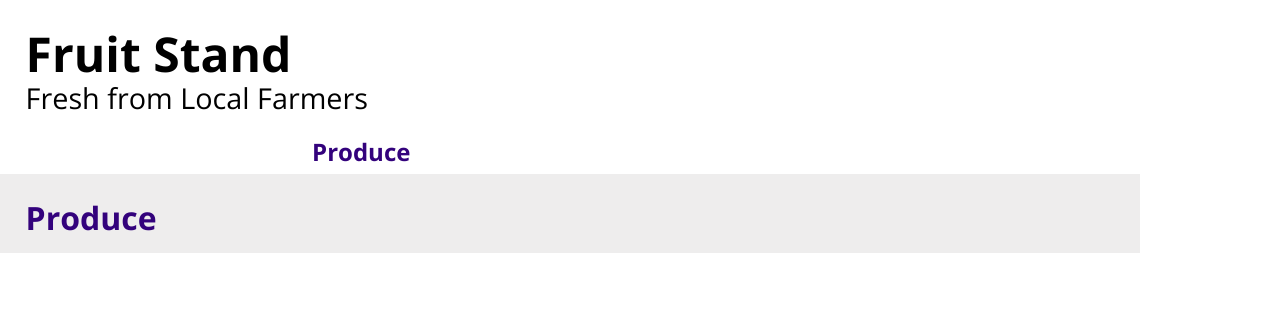
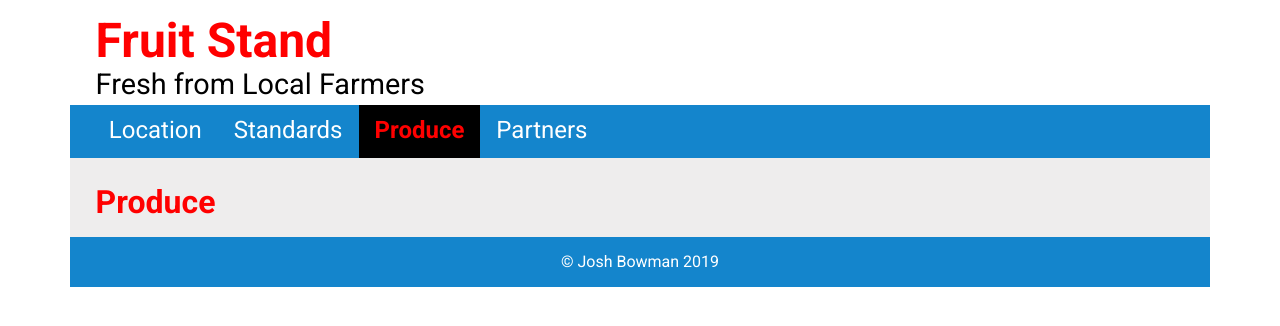
Before and after one commit to JBowman-2/Fruit-Stand, a plain HTML site: page index.html in a window 1280 px wide. Drawn offline with nearby package versions, Linux system fonts and the light colour scheme.

Commit message:
header / nav

```diff
--- a/index.html
+++ b/index.html
@@ -4,9 +4,9 @@
     <meta charset="UTF-8">
     <meta name="viewport" content="width=device-width, initial-scale=1, maximum-scale=1">
     <meta http-equiv="X-UA-Compatible" content="ie=edge">
-    <title>Science Museum</title>
+    <title>Fruit Stand</title>
 
-    <link href="https://fonts.googleapis.com/css?family=Open+Sans:400,700&display=swap" rel="stylesheet">
+    <link href="https://fonts.googleapis.com/css?family=Roboto:400,700&display=swap" rel="stylesheet">
 
     <link href="css/styles.css" rel="stylesheet">
 
--- a/scss/_large.scss
+++ b/scss/_large.scss
@@ -1,4 +1,5 @@
 
 header, nav, main, footer {
     max-width: 71.25rem;
+    margin: auto;
 }
--- a/scss/_medium.scss
+++ b/scss/_medium.scss
@@ -1,16 +1,5 @@
 
 
-header h1 {
-    font-size: 3rem;
-    margin: 10px 0px 0px 0px;
-}
-
-header h2 {
-    font-weight: 400;
-    font-size: 1.8rem;
-    margin: 0;
-    display: block;
-}
 
 nav ul {
     padding-left: $gutter;
@@ -21,5 +10,5 @@ nav li {
 }
 
 nav a {
-    padding: .5rem 1rem;
+    padding: .8rem 1rem;
 }
--- a/scss/_small.scss
+++ b/scss/_small.scss
@@ -14,28 +14,31 @@ body {
 /* header */
 
 header {
-    padding: 1rem $gutter;
-    color: black;
+    padding: .2rem 2%;
+
 }
 
 
 header h1 {
-    font-size: 2.5rem;
+    color: $primaryColor;
     font-weight: $heavyWeight;
-    margin: 25px 0px 0px 0px;
+    font-size: 3rem;
+    margin: 10px 0px 0px 0px;
 }
 
 header h2 {
     font-weight: $regularWeight;
-    font-size: 1.1rem;
+    font-size: 1.8rem;
     margin: 0;
-    display: none;
+    display: block;
+
 }
 
 /* navigation */
 
 
 nav {
+    background-color: $subColor;
     margin-bottom: 0px;
 }
 
@@ -52,7 +55,7 @@ nav li {
 }
 
 nav li.active {
-    background-color: white;
+    background-color: black;
 
 }
 
@@ -96,6 +99,7 @@ main h1 {
 
 
 footer {
+    background-color: $subColor;
     text-align: center;
     padding: 1rem $gutter;
     color: white;
--- a/scss/_variables.scss
+++ b/scss/_variables.scss
@@ -1,6 +1,11 @@
-$primaryColor: #33027c;
+$primaryColor: #FF0000;
+$darkPrimaryColor: #B31212;
+$subColor: #1485CC;
+$darkSubColor: #0971B3;
 
-$fontFamily: 'Open Sans', sans-serif;
+
+
+$fontFamily: 'Roboto', sans-serif;
 $regularWeight: 400;
 $heavyWeight: 700;
 
```
Also changed, not shown: css/styles.css.
